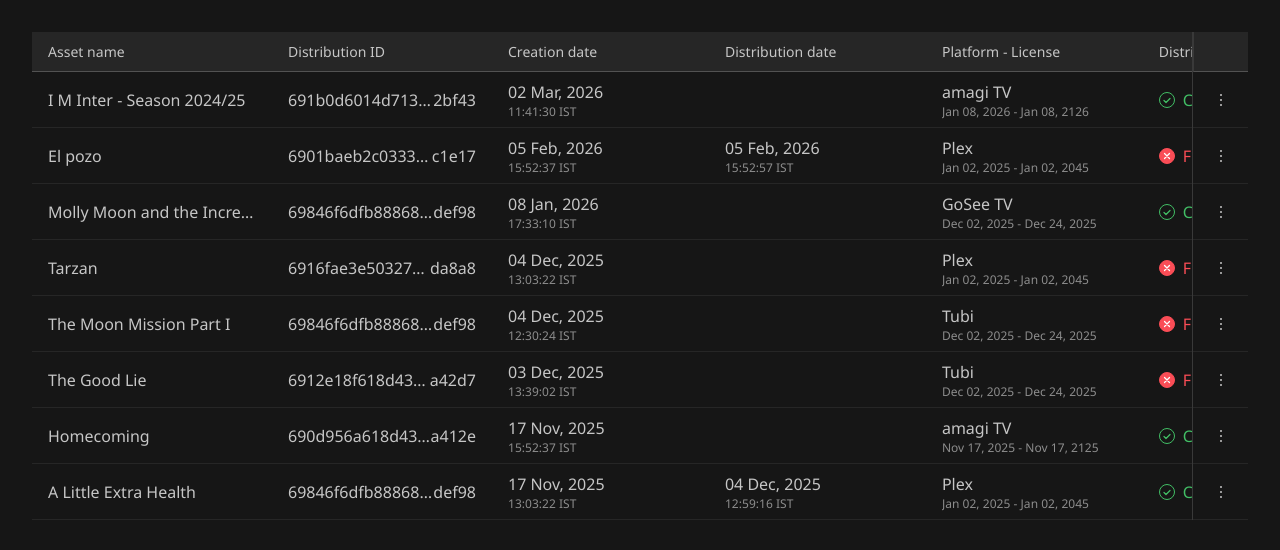
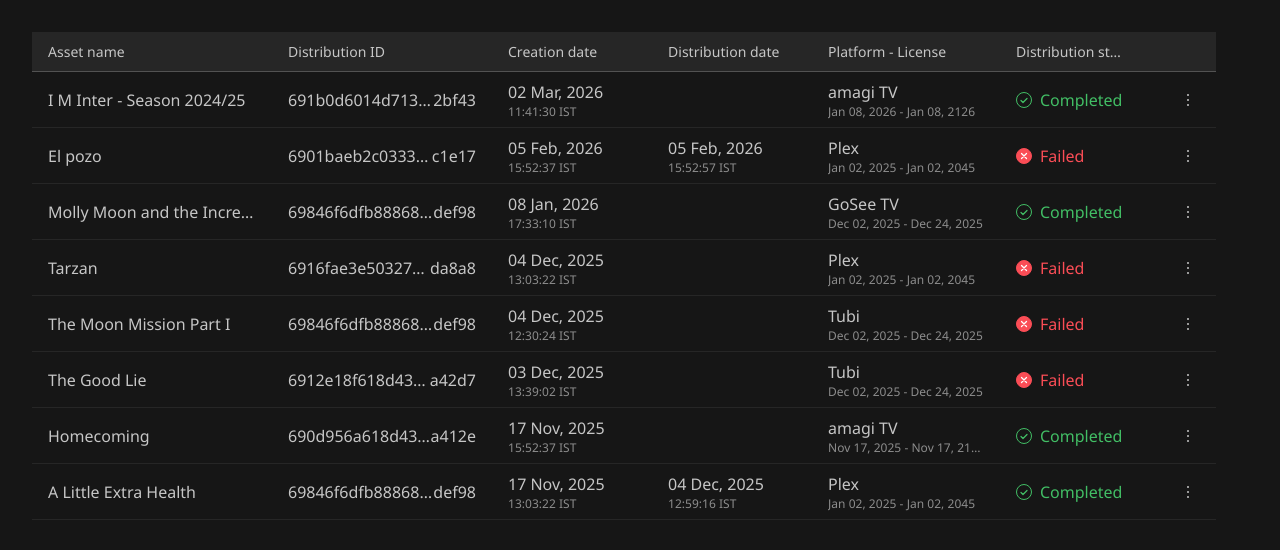
Before and after one commit to prishniprasad/data-table, a React (Vite) app: page / in a window 1280 px wide. Shown: the top 550 px of the page. Built offline with nearby package versions, Linux system fonts and the light colour scheme.

Commit message:
initial commit

```diff
--- a/src/components/DataTable.tsx
+++ b/src/components/DataTable.tsx
@@ -5,7 +5,7 @@ import OverflowMenuIcon from './icons/OverflowMenuIcon';
 import MoreVertIcon from './icons/MoreVertIcon';
 import DropdownMenu from './DropdownMenu';
 
-function DistributionIdCell({ value, isBoundary }: { value: string; isBoundary: boolean }) {
+function DistributionIdCell({ value, isBoundary, isResizing }: { value: string; isBoundary: boolean; isResizing: boolean }) {
   const startChars = value.length > 5 ? value.slice(0, -5) : value;
   const endChars = value.length > 5 ? value.slice(-5) : '';
 
@@ -13,7 +13,7 @@ function DistributionIdCell({ value, isBoundary }: { value: string; isBoundary:
     <div
       className={`flex items-center h-14 px-4 py-[10px] border-b border-[var(--color-cell-border)] shrink-0 w-full min-w-0 ${
         isBoundary ? 'border-r border-r-[#393939]' : ''
-      }`}
+      } ${isResizing ? 'border-r border-r-[#393939]' : ''}`}
     >
       <div
         className="flex min-w-0 flex-1 text-[#c6c6c6] text-base leading-6 font-normal font-[Noto_Sans,sans-serif]"
@@ -30,12 +30,12 @@ function DistributionIdCell({ value, isBoundary }: { value: string; isBoundary:
   );
 }
 
-function AssetNameCell({ value, isBoundary }: { value: string; isBoundary: boolean }) {
+function AssetNameCell({ value, isBoundary, isResizing }: { value: string; isBoundary: boolean; isResizing: boolean }) {
   return (
     <div
       className={`flex items-center h-14 px-4 py-[10px] border-b border-[var(--color-cell-border)] shrink-0 w-full ${
         isBoundary ? 'border-r border-r-[#393939]' : ''
-      }`}
+      } ${isResizing ? 'border-r border-r-[#393939]' : ''}`}
     >
       <span className="text-[#c6c6c6] text-base leading-6 overflow-hidden text-ellipsis whitespace-nowrap flex-1 min-w-0 font-normal font-[Noto_Sans,sans-serif]">
         {value}
@@ -44,13 +44,13 @@ function AssetNameCell({ value, isBoundary }: { value: string; isBoundary: boole
   );
 }
 
-function DateTimeCell({ date, time, isBoundary }: { date?: string | null; time?: string; isBoundary: boolean }) {
+function DateTimeCell({ date, time, isBoundary, isResizing }: { date?: string | null; time?: string; isBoundary: boolean; isResizing: boolean }) {
   if (!date) {
     return (
       <div
         className={`h-14 border-b border-[var(--color-cell-border)] shrink-0 w-full ${
           isBoundary ? 'border-r border-r-[#393939]' : ''
-        }`}
+        } ${isResizing ? 'border-r border-r-[#393939]' : ''}`}
       />
     );
   }
@@ -58,7 +58,7 @@ function DateTimeCell({ date, time, isBoundary }: { date?: string | null; time?:
     <div
       className={`flex h-14 items-center px-4 py-[10px] border-b border-[var(--color-cell-border)] shrink-0 w-full ${
         isBoundary ? 'border-r border-r-[#393939]' : ''
-      }`}
+      } ${isResizing ? 'border-r border-r-[#393939]' : ''}`}
     >
       <div className="flex flex-col min-w-0 w-full">
         <span className="text-[#c6c6c6] text-base leading-6 overflow-hidden text-ellipsis whitespace-nowrap font-normal font-[Noto_Sans,sans-serif]">
@@ -74,13 +74,13 @@ function DateTimeCell({ date, time, isBoundary }: { date?: string | null; time?:
   );
 }
 
-function PlatformLicenseCell({ platform, license, isBoundary }: { platform: string | null; license?: string; isBoundary: boolean }) {
+function PlatformLicenseCell({ platform, license, isBoundary, isResizing }: { platform: string | null; license?: string; isBoundary: boolean; isResizing: boolean }) {
   if (!platform) {
     return (
       <div
         className={`h-14 border-b border-[var(--color-cell-border)] shrink-0 w-full ${
           isBoundary ? 'border-r border-r-[#393939]' : ''
-        }`}
+        } ${isResizing ? 'border-r border-r-[#393939]' : ''}`}
       />
     );
   }
@@ -88,7 +88,7 @@ function PlatformLicenseCell({ platform, license, isBoundary }: { platform: stri
     <div
       className={`flex h-14 items-center px-4 py-[10px] border-b border-[var(--color-cell-border)] shrink-0 w-full ${
         isBoundary ? 'border-r border-r-[#393939]' : ''
-      }`}
+      } ${isResizing ? 'border-r border-r-[#393939]' : ''}`}
     >
       <div className="flex flex-col min-w-0 w-full">
         <span className="text-[#c6c6c6] text-base leading-6 overflow-hidden text-ellipsis whitespace-nowrap font-normal font-[Noto_Sans,sans-serif]">
@@ -104,13 +104,13 @@ function PlatformLicenseCell({ platform, license, isBoundary }: { platform: stri
   );
 }
 
-function StatusCell({ status, isBoundary }: { status: 'Completed' | 'Failed'; isBoundary: boolean }) {
+function StatusCell({ status, isBoundary, isResizing }: { status: 'Completed' | 'Failed'; isBoundary: boolean; isResizing: boolean }) {
   const isCompleted = status === 'Completed';
   return (
     <div
       className={`flex h-14 items-center px-4 py-[10px] border-b border-[var(--color-cell-border)] shrink-0 w-full ${
         isBoundary ? 'border-r border-r-[#393939]' : ''
-      }`}
+      } ${isResizing ? 'border-r border-r-[#393939]' : ''}`}
     >
       <div className="flex items-center gap-2">
         <div className="flex items-center h-6 shrink-0">
@@ -160,7 +160,9 @@ function ColumnHeader({
   frozenColumnIndex,
   onFreeze,
   onUnfreeze,
-  isBoundary
+  isBoundary,
+  onResizeStart,
+  isResizing
 }: {
   label: string;
   allowedOptions?: MenuOptionType[];
@@ -169,6 +171,8 @@ function ColumnHeader({
   onFreeze: (index: number) => void;
   onUnfreeze: () => void;
   isBoundary: boolean;
+  onResizeStart: (e: React.MouseEvent) => void;
+  isResizing: boolean;
 }) {
   const [isMenuOpen, setIsMenuOpen] = useState(false);
   const [anchorRect, setAnchorRect] = useState<DOMRect | null>(null);
@@ -189,7 +193,7 @@ function ColumnHeader({
         className={`group ${
           isMenuOpen ? 'bg-[#333333]' : 'bg-[#262626]'
         } hover:bg-[var(--header-hover-bg)] transition-colors duration-200 cursor-pointer border-b border-[#525252] flex items-center justify-between h-10 px-4 py-[10px] shrink-0 w-full relative ${
-          isBoundary ? 'border-r border-r-[#393939]' : ''
+          (isBoundary || isResizing) ? 'border-r border-r-[#393939]' : ''
         }`}
       >
         <span className="text-[#c6c6c6] text-[14px] leading-[18px] tracking-[0.022px] overflow-hidden text-ellipsis whitespace-nowrap font-normal font-['Noto_Sans',sans-serif] flex-1">
@@ -204,6 +208,12 @@ function ColumnHeader({
           <MoreVertIcon className="w-full h-full" />
         </div>
         <div className="absolute right-0 top-1/2 -translate-y-1/2 bg-[rgba(141,141,141,0.58)] h-[28px] w-[4px] rounded-tl-[1px] rounded-bl-[1px] opacity-0 group-hover:opacity-100 transition-opacity duration-200 pointer-events-none" />
+
+        {/* Resize Handle */}
+        <div
+          className="absolute right-0 top-0 bottom-0 w-[4px] cursor-col-resize z-20 group-hover:bg-[#393939]/30 transition-colors"
+          onMouseDown={onResizeStart}
+        />
       </div>
 
       {isMenuOpen && anchorRect && (
@@ -244,15 +254,54 @@ const COLUMNS = [
 
 export default function DataTable() {
   const rows: TableRow[] = tableData;
+  const [columnWidths, setColumnWidths] = useState<number[]>(
+    COLUMNS.map(col => col.minWidth)
+  );
+  const [resizingIndex, setResizingIndex] = useState<number | null>(null);
   const [frozenColumnIndex, setFrozenColumnIndex] = useState<number | null>(null);
   const [showActionBorder, setShowActionBorder] = useState(false);
   const [isScrolledLeft, setIsScrolledLeft] = useState(false);
   const scrollContainerRef = useRef<HTMLDivElement>(null);
 
-  // Calculate sticky left offsets
-  const columnOffsets = COLUMNS.reduce((acc, _col, idx) => {
+  const handleResizeStart = (index: number, e: React.MouseEvent) => {
+    e.preventDefault();
+    e.stopPropagation();
+    setResizingIndex(index);
+
+    const startX = e.pageX;
+    const startWidth = columnWidths[index];
+
+    const onMouseMove = (moveEvent: MouseEvent) => {
+      const deltaX = moveEvent.pageX - startX;
+      const newWidth = Math.max(
+        COLUMNS[index].minWidth,
+        Math.min(COLUMNS[index].maxWidth || 1000, startWidth + deltaX)
+      );
+
+      setColumnWidths(prev => {
+        const next = [...prev];
+        next[index] = newWidth;
+        return next;
+      });
+
+      document.body.style.cursor = 'col-resize';
+    };
+
+    const onMouseUp = () => {
+      setResizingIndex(null);
+      document.body.style.cursor = '';
+      window.removeEventListener('mousemove', onMouseMove);
+      window.removeEventListener('mouseup', onMouseUp);
+    };
+
+    window.addEventListener('mousemove', onMouseMove);
+    window.addEventListener('mouseup', onMouseUp);
+  };
+
+  // Calculate sticky left offsets based on CURRENT column widths
+  const columnOffsets = columnWidths.reduce((acc, width, idx) => {
     if (idx === 0) acc.push(0);
-    else acc.push(acc[idx - 1] + COLUMNS[idx - 1].minWidth);
+    else acc.push(acc[idx - 1] + columnWidths[idx - 1]);
     return acc;
   }, [] as number[]);
 
@@ -277,20 +326,20 @@ export default function DataTable() {
     }
   }, []);
 
-  const renderCell = (colId: string, row: TableRow, isBoundary: boolean) => {
+  const renderCell = (colId: string, row: TableRow, isBoundary: boolean, isResizing: boolean) => {
     switch (colId) {
       case 'asset-name':
-        return <AssetNameCell key={row.id} value={row.assetName} isBoundary={isBoundary} />;
+        return <AssetNameCell key={row.id} value={row.assetName} isBoundary={isBoundary} isResizing={isResizing} />;
       case 'distribution-id':
-        return <DistributionIdCell key={row.id} value={row.distributionId} isBoundary={isBoundary} />;
+        return <DistributionIdCell key={row.id} value={row.distributionId} isBoundary={isBoundary} isResizing={isResizing} />;
       case 'creation-date':
-        return <DateTimeCell key={row.id} date={row.creationDate} time={row.creationTime} isBoundary={isBoundary} />;
+        return <DateTimeCell key={row.id} date={row.creationDate} time={row.creationTime} isBoundary={isBoundary} isResizing={isResizing} />;
       case 'distribution-date':
-        return <DateTimeCell key={row.id} date={row.distributionDate} time={row.distributionTime} isBoundary={isBoundary} />;
+        return <DateTimeCell key={row.id} date={row.distributionDate} time={row.distributionTime} isBoundary={isBoundary} isResizing={isResizing} />;
       case 'platform-license':
-        return <PlatformLicenseCell key={row.id} platform={row.platform} license={row.licenseRange} isBoundary={isBoundary} />;
+        return <PlatformLicenseCell key={row.id} platform={row.platform} license={row.licenseRange} isBoundary={isBoundary} isResizing={isResizing} />;
       case 'distribution-status':
-        return <StatusCell key={row.id} status={row.distributionStatus} isBoundary={isBoundary} />;
+        return <StatusCell key={row.id} status={row.distributionStatus} isBoundary={isBoundary} isResizing={isResizing} />;
       default:
         return null;
     }
@@ -310,10 +359,10 @@ export default function DataTable() {
           return (
             <div
               key={col.id}
-              className={`flex flex-col flex-1 relative ${isSticky ? 'sticky z-20 bg-[#161616]' : ''}`}
+              className={`flex flex-col relative ${isSticky ? 'sticky z-20 bg-[#161616]' : ''} ${resizingIndex === idx ? 'is-resizing' : ''}`}
               style={{
-                minWidth: col.minWidth,
-                ...(col.maxWidth ? { maxWidth: col.maxWidth } : {}),
+                width: `${columnWidths[idx]}px`,
+                flexShrink: 0,
                 ...(isSticky ? { left: leftOffset } : {})
               }}
             >
@@ -325,8 +374,10 @@ export default function DataTable() {
                 onFreeze={(i) => setFrozenColumnIndex(i)}
                 onUnfreeze={() => setFrozenColumnIndex(null)}
                 isBoundary={isBoundary}
+                onResizeStart={(e) => handleResizeStart(idx, e)}
+                isResizing={resizingIndex === idx}
               />
-              {rows.map((row) => renderCell(col.id, row, isBoundary))}
+              {rows.map((row) => renderCell(col.id, row, isBoundary, resizingIndex === idx))}
 
               {isBoundary && (
                 <div
```
